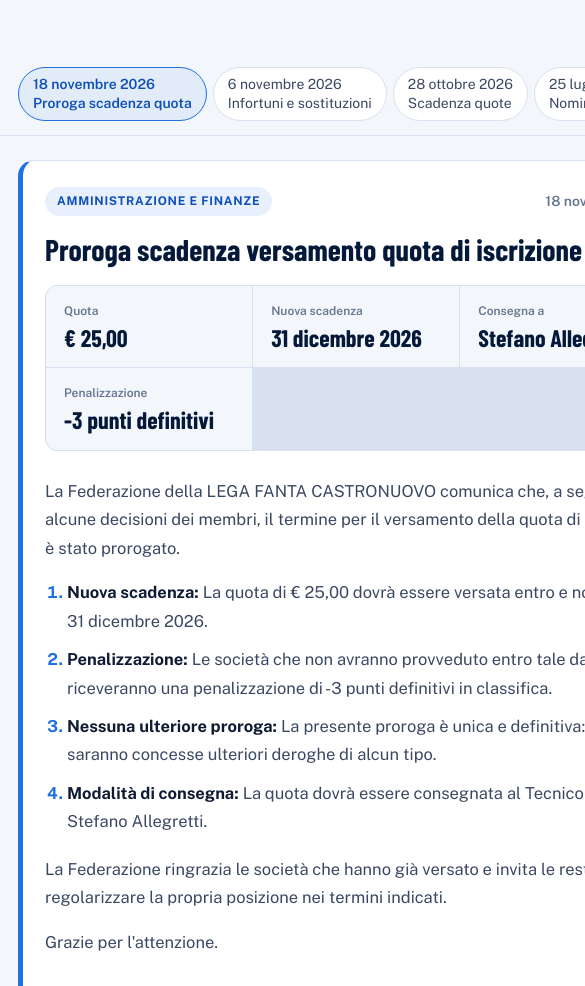
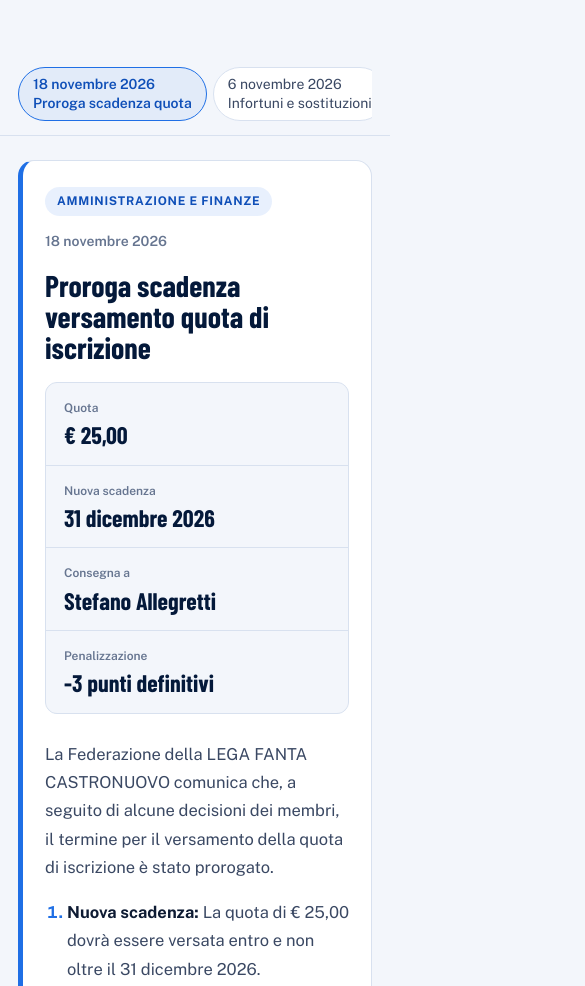
Before and after one commit to nexsiteyro/FANTA-CASTRONUOVO, a plain HTML site: page comunicati.html in a window 390 px wide. Shown: the part 550-1536 px from the top of the page, 585 px wide, since content can reach past the window. Drawn offline with nearby package versions, Linux system fonts and the light colour scheme; a web font is replaced by a local one.

Commit message:
Update style.css

```diff
--- a/assets/css/style.css
+++ b/assets/css/style.css
@@ -262,10 +262,11 @@ body.lightbox-open{overflow:hidden}
   .honours,.edition,.edition.reverse,.panels,.footer-grid{grid-template-columns:1fr}
   .edition.reverse .cover{order:0}
   .cover{position:static;max-width:460px}
-  .doc-layout{grid-template-columns:1fr;gap:24px}
+  .doc-layout{grid-template-columns:minmax(0,1fr);gap:24px}
+  .doc-layout>*{min-width:0}
   .doc-side{position:sticky;top:var(--header-h);z-index:50;background:var(--paper);margin:0 -24px;padding:10px 24px;border-bottom:1px solid var(--line)}
   .doc-side h3,.doc-side .search-count{display:none}
-  .doc-index{display:flex;overflow-x:auto;border-left:0;gap:6px;padding-bottom:4px;scrollbar-width:none}
+  .doc-index{display:flex;max-width:100%;overflow-x:auto;-webkit-overflow-scrolling:touch;border-left:0;gap:6px;padding-bottom:4px;scrollbar-width:none}
   .doc-index a{white-space:nowrap;border:1px solid var(--line);border-radius:99px;margin:0;background:#fff;padding:7px 14px}
   .doc-index a.active{border-color:var(--royal)}
   .search{margin-bottom:10px}
```
